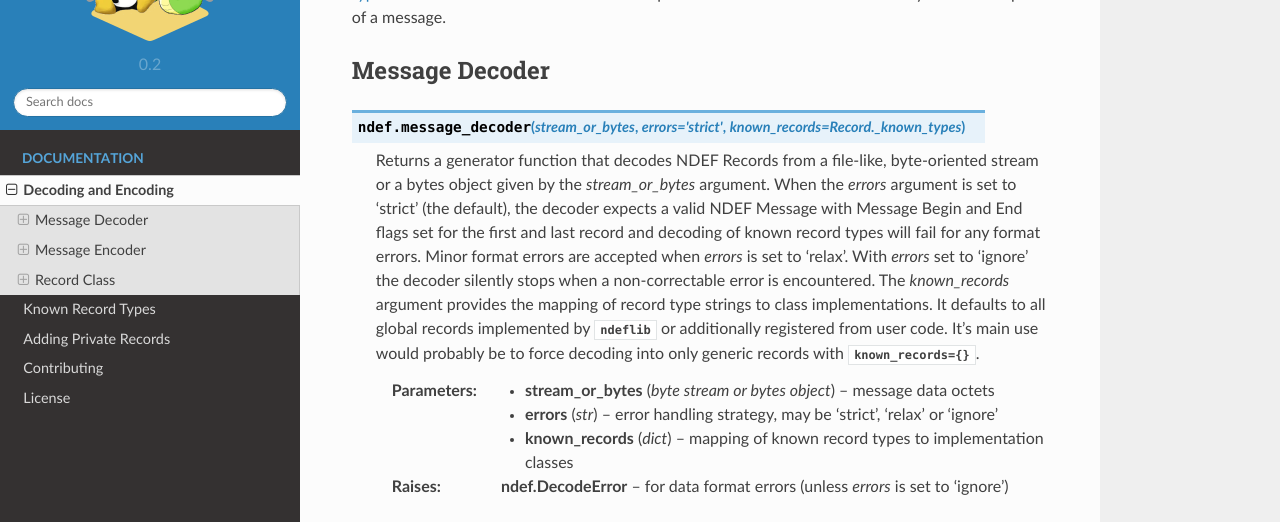
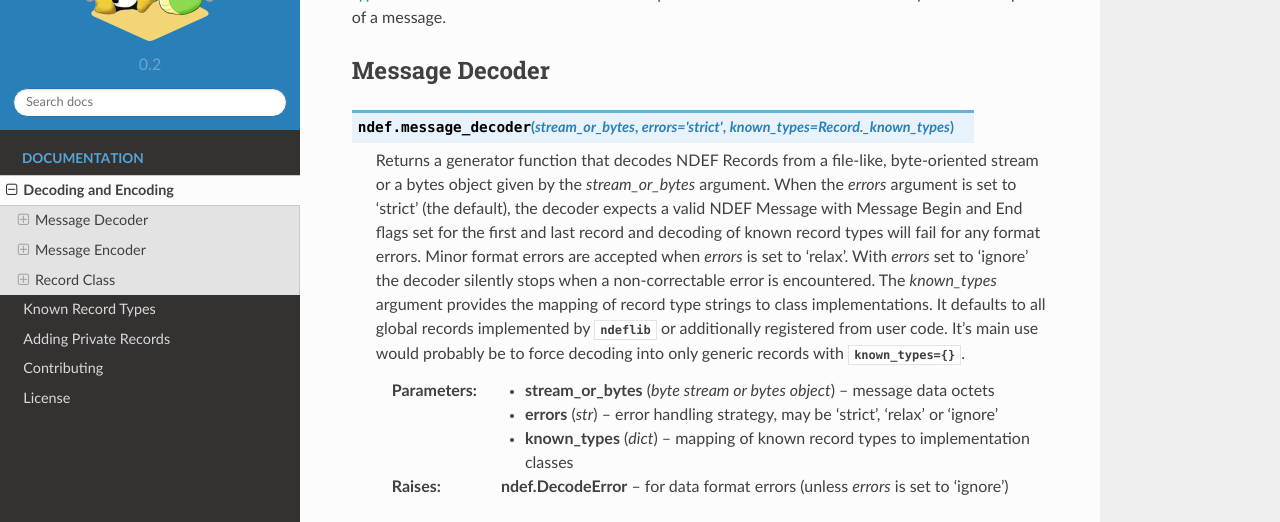
Before and after one commit to nfcpy/ndeflib, a Sphinx documentation site: the page built from docs/ndef.rst, in a window 1280 px wide and 900 px high, scrolled down 281 px. Shown: the part 140-662 px from the top of the window. Built offline with Sphinx 7.4.7 and the Read the Docs theme 2.0.0, drawn with Linux system fonts in a browser that asks for light colours.

Commit message:
fix documentation error: arg known_records must be known_types

```diff
--- a/docs/ndef.rst
+++ b/docs/ndef.rst
@@ -23,7 +23,7 @@ Message Decoder
 ---------------
 
 .. function:: message_decoder(stream_or_bytes, errors='strict', \
-              known_records=Record._known_types)
+              known_types=Record._known_types)
 
    Returns a generator function that decodes NDEF Records from a file-like,
    byte-oriented stream or a bytes object given by the *stream_or_bytes*
@@ -32,16 +32,16 @@ Message Decoder
    the first and last record and decoding of known record types will fail for
    any format errors. Minor format errors are accepted when *errors* is set to
    'relax'. With *errors* set to 'ignore' the decoder silently stops when a
-   non-correctable error is encountered. The *known_records* argument provides
+   non-correctable error is encountered. The *known_types* argument provides
    the mapping of record type strings to class implementations. It defaults to
    all global records implemented by `ndeflib` or additionally registered from
    user code. It's main use would probably be to force decoding into only
-   generic records with `known_records={}`.
+   generic records with `known_types={}`.
 
    :param stream_or_bytes: message data octets
    :type stream_or_bytes: byte stream or bytes object
    :param str errors: error handling strategy, may be 'strict', 'relax' or 'ignore'
-   :param dict known_records: mapping of known record types to implementation classes
+   :param dict known_types: mapping of known record types to implementation classes
    :raises ndef.DecodeError: for data format errors (unless *errors* is set to 'ignore')
 
    >>> import ndef
```
